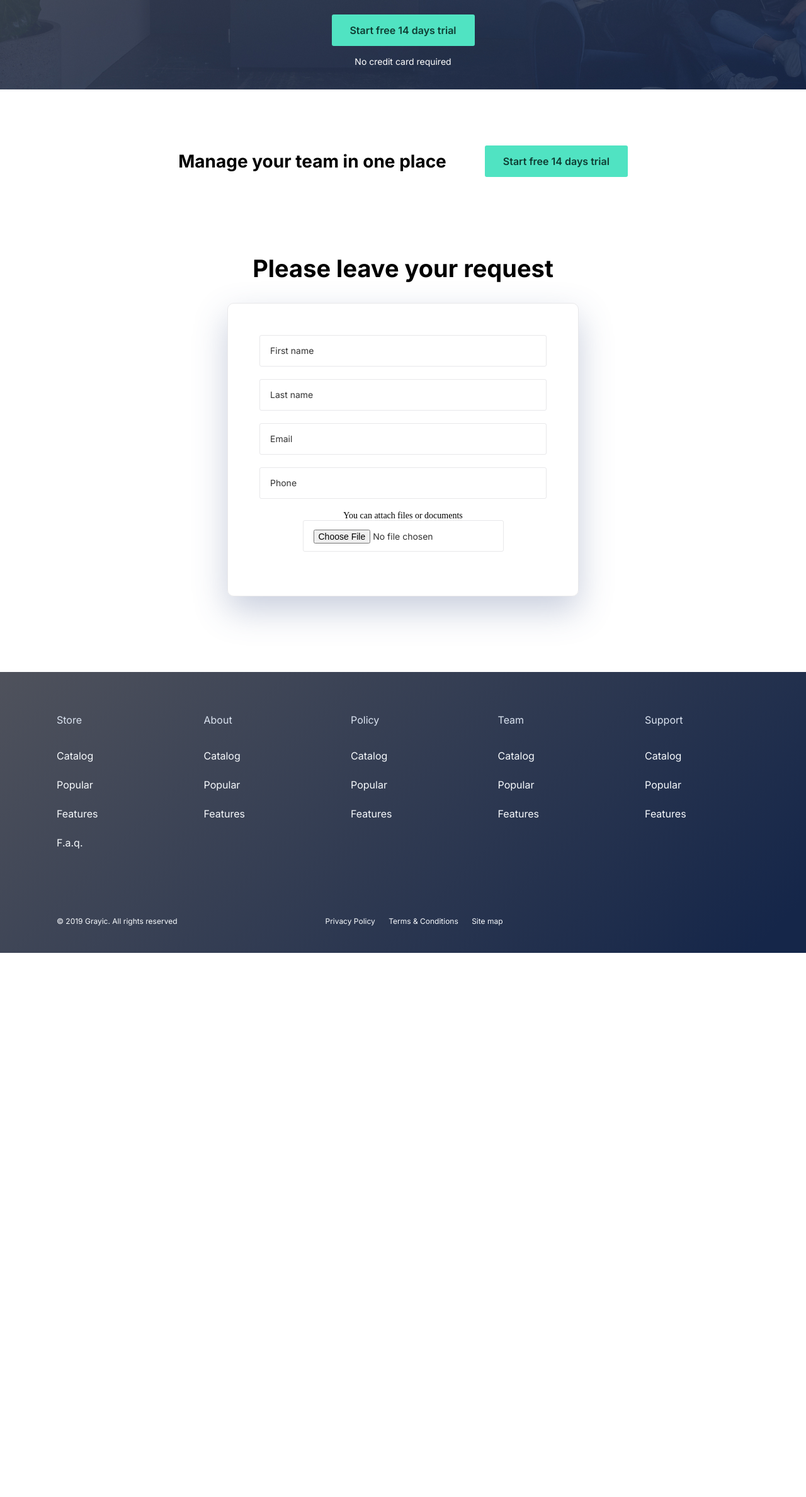
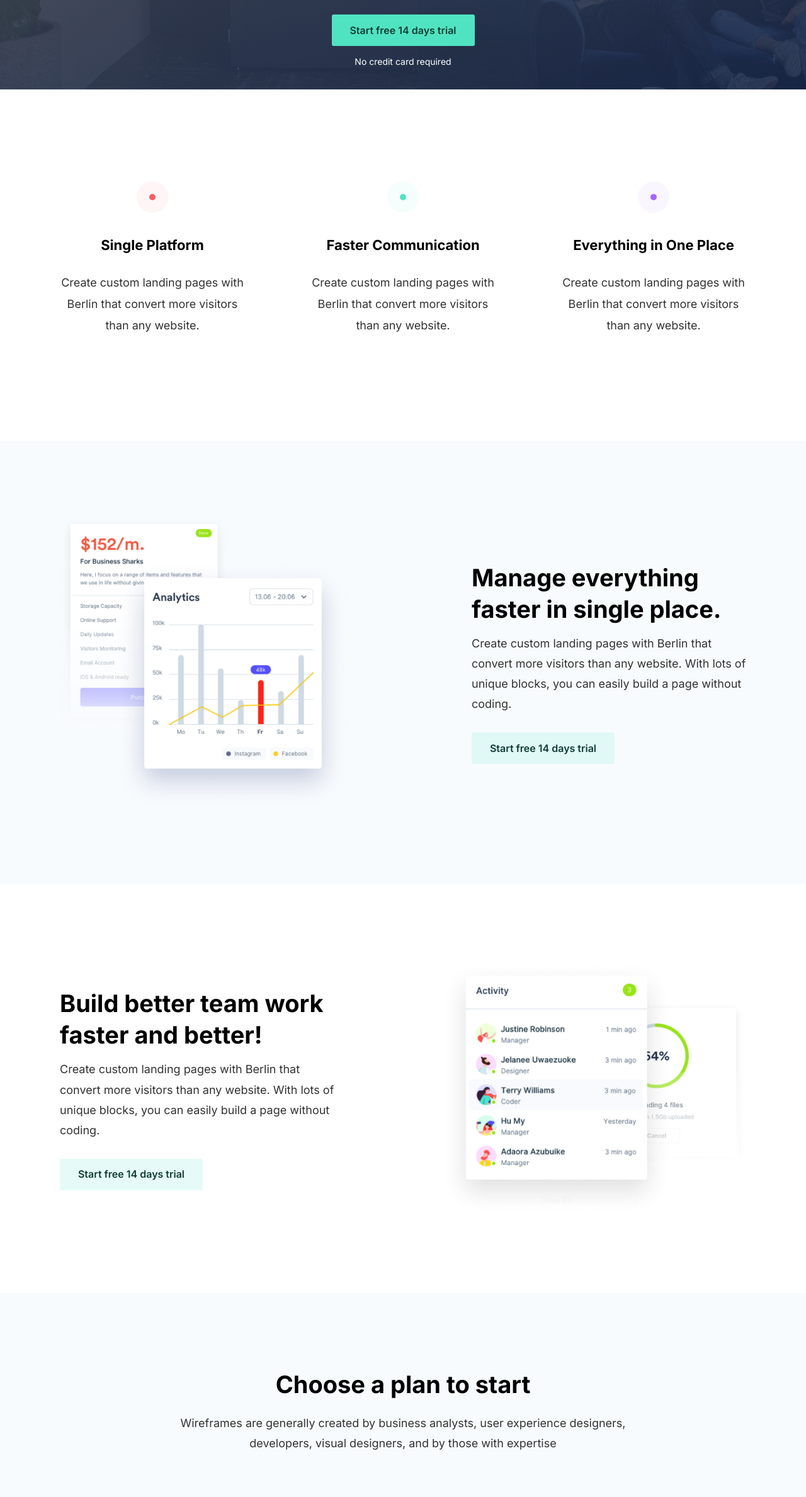
Before and after one commit to Hauryliuk-Viktoria/Berlin.github.io, a plain HTML site: page index.html in a window 1280 px wide. Shown: the part 393-2770 px from the top of the page at 63% size. Before the commit the page ends 1906 px from the top, so only its background shows below. Drawn offline with Linux system fonts and the light colour scheme.

Commit message:
Add files via upload

```diff
--- a/index.html
+++ b/index.html
@@ -21,7 +21,7 @@
           <li class="menu__item"><a href="">Demos</a></li>
           <li class="menu__item"><a href="">Pages</a></li>
           <li class="menu__item"><a href="">Support</a></li>
-          <li class="menu__item"><a href="">Contact</a></li>
+          <li class="menu__item"><a href="contact.html">Contact</a></li>
         </ul>
       </nav>
     </div>
@@ -42,29 +42,136 @@
   </div>
   </div>
 
-  <div class="small-block">
-      <div class="small-block__container">
-        <h2 class="small-block__title">Manage your team in one place</h2>
-        <button class="small-block__button button-dark">
+  <div class="feature">
+    <div class="feature__container">
+      <div class="feature__item">
+        <div class="feature__button-red">
+          <div class="feature__button-small"></div>
+        </div>
+        <div class="feature__item-title">Single Platform</div>
+        <div class="feature__item-text">Create custom landing pages with Berlin that convert more visitors than any website.</div>
+      </div>
+      <div class="feature__item">
+        <div class="feature__button-green">
+          <div class="feature__button-small"></div>
+        </div>
+        <div class="feature__item-title">Faster Communication</div>
+        <div class="feature__item-text">Create custom landing pages with Berlin that convert more visitors than any website.</div>
+      </div>
+      <div class="feature__item">
+        <div class="feature__button-violet">
+          <div class="feature__button-small"></div>
+        </div>
+        <div class="feature__item-title">Everything in One Place</div>
+        <div class="feature__item-text">Create custom landing pages with Berlin that convert more visitors than any website.</div>
+      </div>
+    </div>
+  </div>
+
+  <div class="first-content">
+    <div class="first-content__container">
+      <img src="img/IMAGE 1.png" alt="">
+      <div class="first-content__block">
+        <h2 class="first-content__title content-title">Manage everything faster in single place.</h2>
+        <p class="first-content__text content-text">
+          Create custom landing pages with Berlin that convert more visitors than any website. With lots of unique blocks, you can easily build a page without coding.
+        </p>
+        <button class="first-content__button button-lite">
+          Start free 14 days trial
+        </button>
+      </div>
+    </div>
+  </div>
+
+  <div class="second-content">
+    <div class="second-content__container">
+      <div class="second-content__block">
+        <h2 class="second-content__title content-title">Build better team work faster and better!</h2>
+        <p class="second-content__text content-text">
+          Create custom landing pages with Berlin that convert more visitors than any website. With lots of unique blocks, you can easily build a page without coding.
+        </p>
+        <button class="second-content__button button-lite">
+          Start free 14 days trial
+        </button>
+      </div>
+      <img src="img/IMAGE 2.png" alt="">
+    </div>
+  </div>
+
+  <div class="pricing">
+    <div class="pricing__container">
+      <h2 class="pricing__title">Choose a plan to start</h2>
+      <p class="pricing__text">
+        Wireframes are generally created by business analysts, user experience designers, developers, visual designers, and by those with expertise
+      </p>
+    </div>
+  </div>
+
+  <div class="choosing-plan">
+    <div class="choosing-plan__container">
+      <div class="switch">
+        <input type="radio" id="radio1" name="radios"value="false" checked>
+       <label for="radio1">Monthly</label>
+    <input type="radio" id="radio2" name="radios" value="true">
+       <label for="radio2">Yearly</label>
+      </div>
+      <div class="choise">
+        <div class="choise__block">
+          <div class="choise__type">BASIC</div>
+          <div class="choise__price"><span>$19</span>/month</div>
+          <div class="choise__text">Good for small business launching their products less then once a year</div>
+          <ul class="choise__benefits">
+            <li>Unlimited Blocks</li>
+            <li>5GB Clould Storages</li>
+            <li class="for-other-type">Custom Domain Names</li>
+            <li class="for-other-type">Unlimited Emails</li>
+          </ul>
+          <button class="choise__block__button button-dark">
             Start free 14 days trial
           </button>
+          <p class="choise__block__not-cart not-cart">No credit card required</p>
+        </div>
+
+        <div class="choise__block">
+          <div class="choise__type">PRO</div>
+          <div class="choise__price"><span>$29</span>/month</div>
+          <div class="choise__text">Good for small business launching their products less then once a year</div>
+          <ul class="choise__benefits">
+            <li>Unlimited Blocks</li>
+            <li>5GB Clould Storages</li>
+            <li>Custom Domain Names</li>
+            <li>Unlimited Emails</li>
+          </ul>
+          <button class="choise__block__button button-dark">
+            Start free 14 days trial
+          </button>
+          <p class="choise__block__not-cart not-cart">No credit card required</p>
+      </div>
       </div>
   </div>
+  </div>
 
-  <div class="form">
-      <div class="form__container">
-          <h2 class="form__title">Please leave your request</h2>
-          <div class="form__block">
-              <form name="" method="post" action="">
-                <input type="text" name="first-name" size="50" value="First name">
-                <input type="text" name="last-name" size="50" value="Last name">
-                <input type="email" name="email" size="50" value="Email">
-                <input type="text" name="phone" size="50" value="Phone">
-                <p class="attach">You can attach files or documents <input type="file" name="file" value="Attach image"> </p>
-              </form>
-
-          </div>
+  <div class="feedback">
+    <div class="feedback__container">
+      <div class="feedback__block">
+        <div class="feedback__quotes">”</div>
+        <div class="feedback__text">“You made it so simple. My new site is so much faster and easier to work with than my old site. I just choose the page, make the change and click save.”</div>
+        <p class="feedback__author-name">Cameron Anderson</p>
+        <p>From CrazyEggs.com</p>
       </div>
+      <div class="feedback__block">
+        <div class="feedback__quotes">”</div>
+        <div class="feedback__text">“Simply the best. Better than all the rest. I’d recommend this product to beginners and advanced users.”</div>
+        <p class="feedback__author-name">Ellen Austin</p>
+        <p>From FashionGigs.net</p>
+      </div>
+      <div class="feedback__block">
+        <div class="feedback__quotes">”</div>
+        <div class="feedback__text">“This is a top quality product. No need to think twice before purchasing, you simply could not go wrong”</div>
+        <p class="feedback__author-name">Cameron Anderson</p>
+        <p>From Albarston.com</p>
+      </div>
+    </div>
   </div>
   <div class="footer">
     <div class="footer__container">
```
